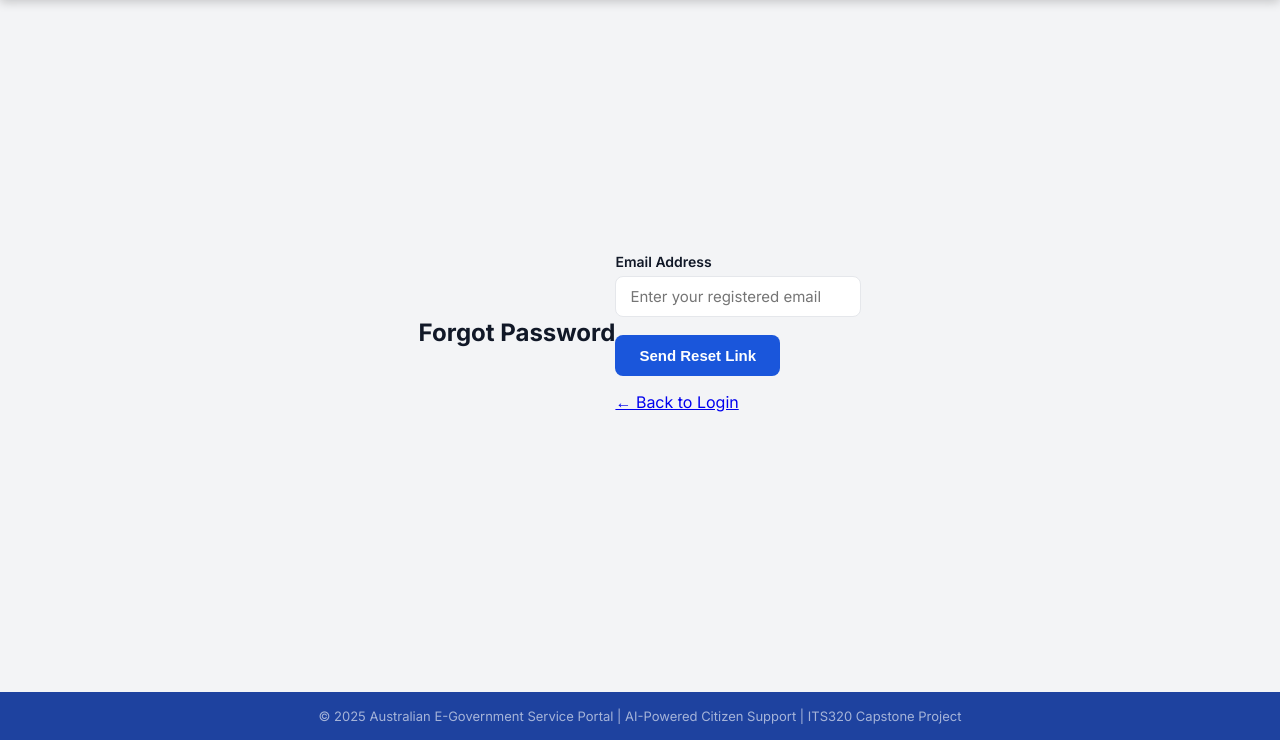
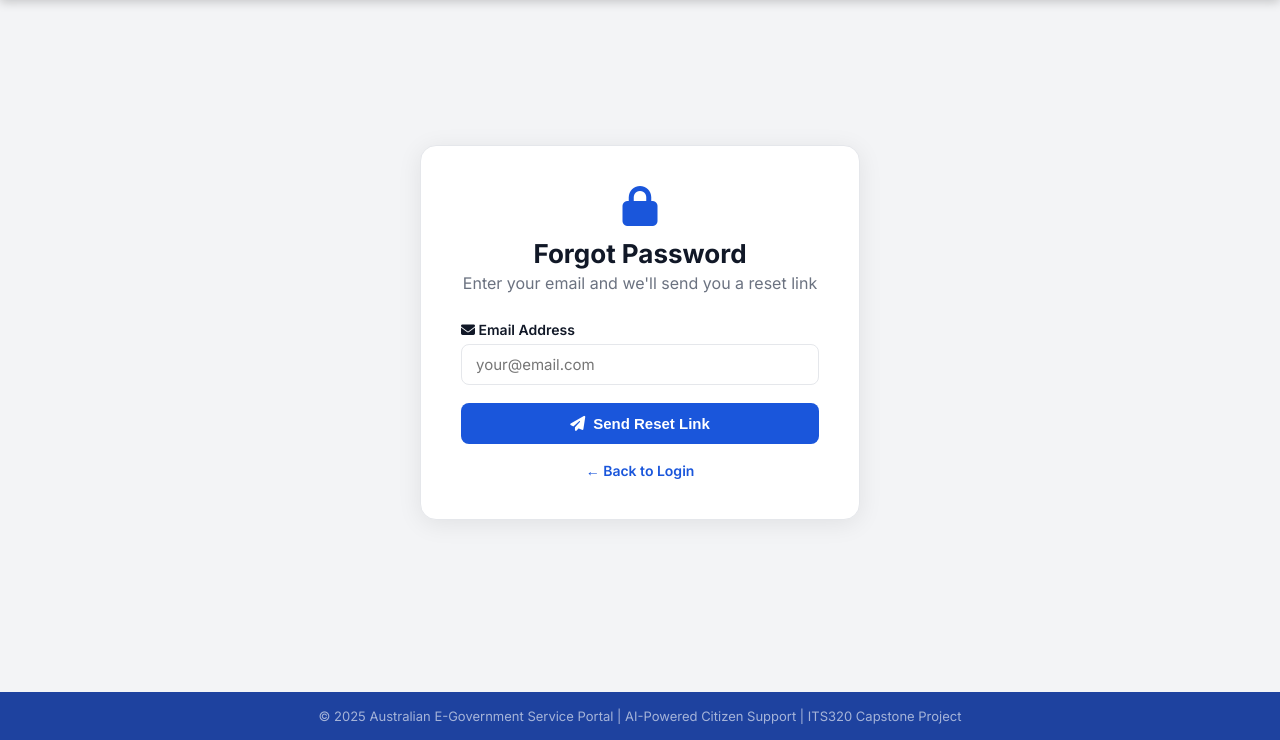
Before and after one commit to rohhit123/egov-chatbot, a Flask app: page /forgot-password in a window 1280 px wide. Shown: the part 60-800 px from the top of the page. Run offline with Flask 3, Linux system fonts and the light colour scheme.

Commit message:
Fix forgot password page styling

```diff
--- a/templates/forgot_password.html
+++ b/templates/forgot_password.html
@@ -1,19 +1,31 @@
 {% extends 'base.html' %}
+{% block title %}Forgot Password | E-Gov Portal{% endblock %}
 {% block content %}
 <div class="auth-container">
+    <div class="auth-card">
+        <div class="auth-header">
+            <i class="fas fa-lock auth-icon"></i>
             <h2>Forgot Password</h2>
+            <p>Enter your email and we'll send you a reset link</p>
+        </div>
+
         {% with messages = get_flashed_messages(with_categories=true) %}
             {% for cat, msg in messages %}
                 <div class="alert alert-{{ cat }}">{{ msg }}</div>
             {% endfor %}
         {% endwith %}
+
         <form method="POST">
             <div class="form-group">
-      <label>Email Address</label>
-      <input type="email" name="email" class="form-control" required placeholder="Enter your registered email">
+                <label><i class="fas fa-envelope"></i> Email Address</label>
+                <input type="email" name="email" required placeholder="your@email.com">
             </div>
-    <button type="submit" class="btn btn-primary">Send Reset Link</button>
-    <p style="margin-top:16px;"><a href="{{ url_for('login') }}">← Back to Login</a></p>
+            <button type="submit" class="btn-primary full-width">
+                <i class="fas fa-paper-plane"></i> Send Reset Link
+            </button>
         </form>
+
+        <p class="auth-link"><a href="{{ url_for('login') }}">← Back to Login</a></p>
+    </div>
 </div>
 {% endblock %}
```
Lines whose indentation alone changed are shown as unchanged.
